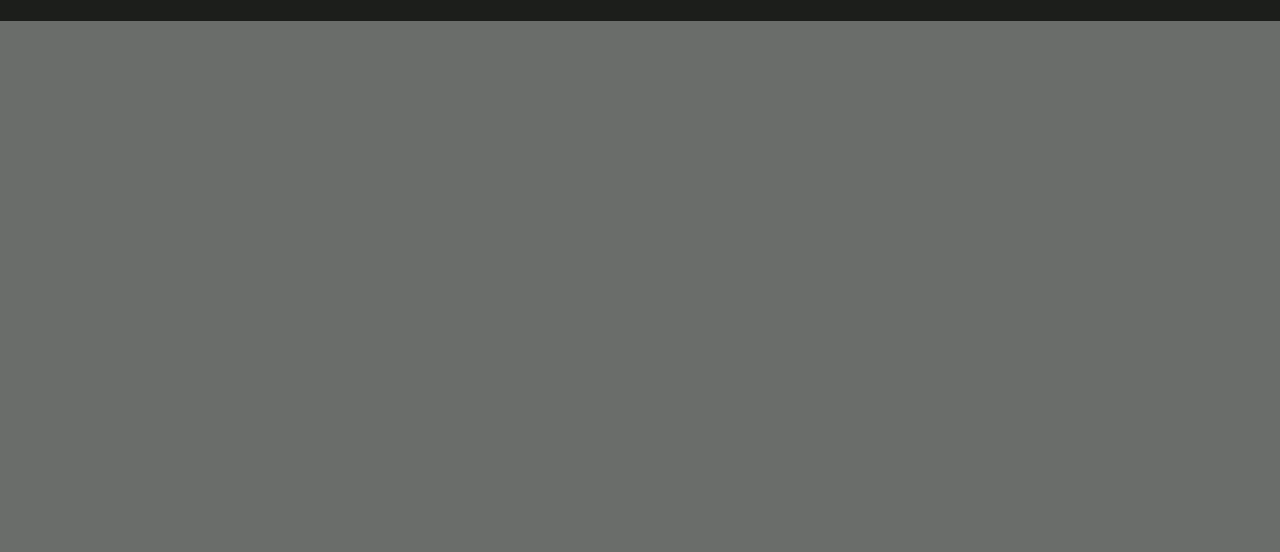
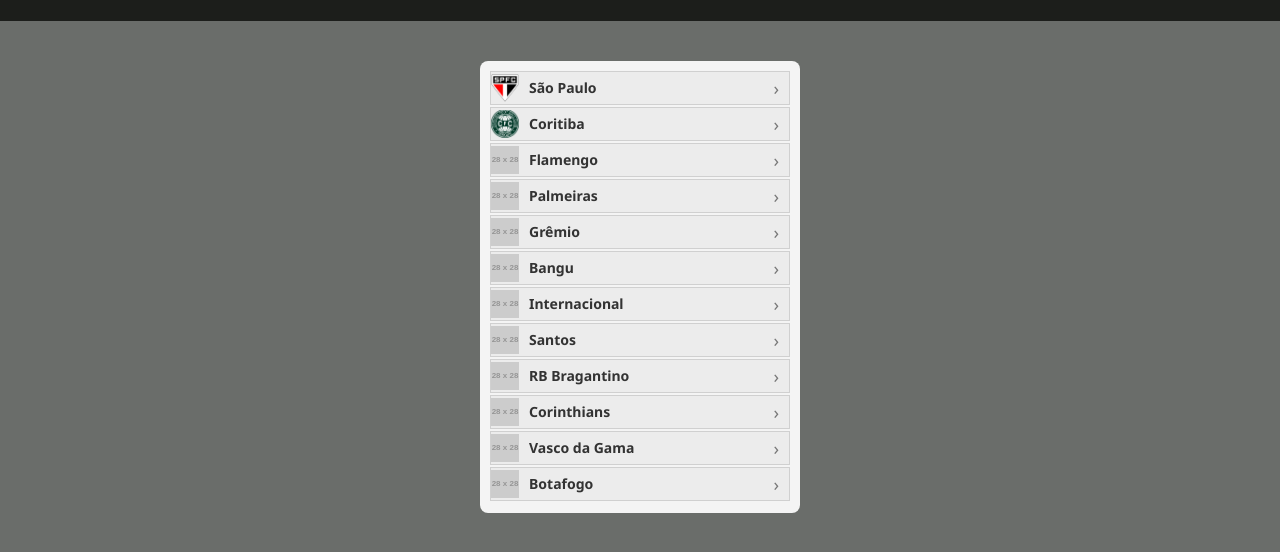
Before and after one commit to gustavo-garcia-dev/futt-mais-, a plain HTML site: page times.html in a window 1280 px wide. Shown: the part 160-712 px from the top of the page. Drawn offline with Linux system fonts and the light colour scheme; placeholder pictures from the web are drawn by us.

Commit message:
adicionando menu de times

```diff
--- a/css/style.css
+++ b/css/style.css
@@ -206,3 +206,68 @@
     text-decoration: none;
     cursor: pointer;
 }
+
+
+/* Caixa do menu */
+.menu{
+    width:300px;
+    margin:40px auto;
+    background:#f4f4f4;
+    border-radius:8px;
+    padding:10px;
+}
+
+/* Lista */
+.menu ul{
+    list-style:none;
+    padding:0;
+    margin:0;
+}
+
+/* Item */
+.menu li{
+    display:flex;
+    align-items:center;
+    justify-content:space-between;
+
+    background:#ececec;
+    border:1px solid #d0d0d0;
+
+    margin-bottom:2px;
+    height:32px;
+
+    cursor:pointer;
+    transition:0.2s;
+}
+
+.menu li:hover{
+    background:#dfefff;
+}
+
+/* Parte esquerda */
+.item-left{
+    display:flex;
+    align-items:center;
+}
+
+/* Ícone */
+.item-left img{
+    width:28px;
+    height:28px;
+    object-fit:cover;
+    margin-right:10px;
+}
+
+/* Texto */
+.item-left span{
+    font-size:14px;
+    font-weight:bold;
+    color:#333;
+}
+
+/* Seta */
+.arrow{
+    padding-right:10px;
+    color:#777;
+    font-size:18px;
+}
--- a/times.html
+++ b/times.html
@@ -28,5 +28,110 @@
             </div>
         </nav>
     </header>
+
+    <div class="menu">
+    <ul>
+        <li>
+            <div class="item-left">
+                <img src="img/saopaulo-menu.png" alt="">
+                <span>São Paulo</span>
+            </div>
+            <div class="arrow">›</div>
+        </li>
+
+        <li>
+            <div class="item-left">
+                <img src="img/coritiba-menu.png" alt="">
+                <span>Coritiba</span>
+            </div>
+            <div class="arrow">›</div>
+        </li>
+
+        <li>
+            <div class="item-left">
+                <img src="https://via.placeholder.com/28" alt="">
+                <span>Flamengo</span>
+            </div>
+            <div class="arrow">›</div>
+        </li>
+
+        <li>
+            <div class="item-left">
+                <img src="https://via.placeholder.com/28" alt="">
+                <span>Palmeiras</span>
+            </div>
+            <div class="arrow">›</div>
+        </li>
+    </ul>
+
+    <ul>
+        <li>
+            <div class="item-left">
+                <img src="https://via.placeholder.com/28" alt="">
+                <span>Grêmio</span>
+            </div>
+            <div class="arrow">›</div>
+        </li>
+
+        <li>
+            <div class="item-left">
+                <img src="https://via.placeholder.com/28" alt="">
+                <span>Bangu</span>
+            </div>
+            <div class="arrow">›</div>
+        </li>
+
+        <li>
+            <div class="item-left">
+                <img src="https://via.placeholder.com/28" alt="">
+                <span>Internacional</span>
+            </div>
+            <div class="arrow">›</div>
+        </li>
+
+        <li>
+            <div class="item-left">
+                <img src="https://via.placeholder.com/28" alt="">
+                <span>Santos</span>
+            </div>
+            <div class="arrow">›</div>
+        </li>
+    </ul>
+
+    <ul>
+        <li>
+            <div class="item-left">
+                <img src="https://via.placeholder.com/28" alt="">
+                <span>RB Bragantino</span>
+            </div>
+            <div class="arrow">›</div>
+        </li>
+
+        <li>
+            <div class="item-left">
+                <img src="https://via.placeholder.com/28" alt="">
+                <span>Corinthians</span>
+            </div>
+            <div class="arrow">›</div>
+        </li>
+
+        <li>
+            <div class="item-left">
+                <img src="https://via.placeholder.com/28" alt="">
+                <span>Vasco da Gama</span>
+            </div>
+            <div class="arrow">›</div>
+        </li>
+
+        <li>
+            <div class="item-left">
+                <img src="https://via.placeholder.com/28" alt="">
+                <span>Botafogo</span>
+            </div>
+            <div class="arrow">›</div>
+        </li>
+    </ul>
+</div>
+
 </body>
 </html>
```
Also changed, not shown: img/coritiba-menu.png (added), img/saopaulo-menu.png (added).
